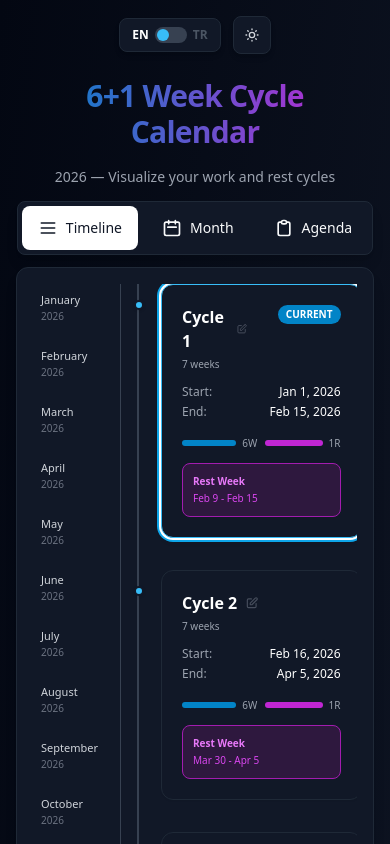
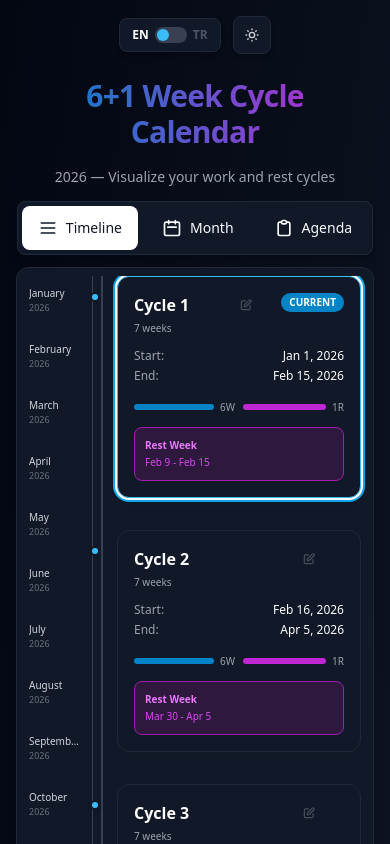
Before and after one commit to iamkeremaydin/6week-2026, a Next.js app: page / in a window 390 px wide. Shown: the top 844 px of the page. Built offline with nearby package versions, Linux system fonts and the light colour scheme.

Commit message:
UI improvements mobile cycle box

```diff
--- a/components/calendar/CalendarView.tsx
+++ b/components/calendar/CalendarView.tsx
@@ -128,7 +128,7 @@ export function CalendarView({
         {/* Main content area */}
         <div className="grid lg:grid-cols-[1fr_280px] xl:grid-cols-[1fr_320px] gap-3 sm:gap-4">
           {/* Calendar views */}
-          <div className="bg-white dark:bg-gray-900 rounded-xl p-4 sm:p-3 md:p-4 shadow-lg border border-gray-200 dark:border-gray-800 min-h-[500px] lg:min-h-[700px] overflow-x-hidden">
+          <div className="bg-white dark:bg-gray-900 rounded-xl p-2 sm:p-3 md:p-4 shadow-lg border border-gray-200 dark:border-gray-800 min-h-[500px] lg:min-h-[700px] overflow-x-hidden">
             <Suspense fallback={
               <div className="flex items-center justify-center h-[500px]">
                 <div className="animate-spin rounded-full h-12 w-12 border-b-2 border-work-500"></div>
--- a/components/calendar/YearTimeline.tsx
+++ b/components/calendar/YearTimeline.tsx
@@ -164,9 +164,9 @@ export function YearTimeline({ blocks, currentBlock }: YearTimelineProps) {
 
   return (
     <div className="w-full h-full overflow-y-auto overflow-x-hidden">
-      <div className="flex gap-4 sm:gap-6 md:gap-8 min-h-[800px] relative px-2 sm:px-4">
+      <div className="flex gap-2 sm:gap-6 md:gap-8 min-h-[800px] relative px-1 sm:px-4 max-w-full">
         {/* Left side - Months (no emojis, cleaner design) */}
-        <div className="flex-shrink-0 w-20 sm:w-24 border-r border-gray-200 dark:border-gray-700">
+        <div className="flex-shrink-0 w-16 sm:w-24 border-r border-gray-200 dark:border-gray-700">
           <div className="sticky top-0 space-y-2 pr-3">
             {MONTHS.map((month, index) => {
               const hasCycle = monthToCycleMap.has(index);
@@ -186,10 +186,10 @@ export function YearTimeline({ blocks, currentBlock }: YearTimelineProps) {
                       : 'hover:bg-gray-50 dark:hover:bg-gray-800/50'}
                   `}
                 >
-                  <span className="text-[11px] sm:text-xs font-medium text-gray-700 dark:text-gray-300">
+                  <span className="text-[10px] sm:text-xs font-medium text-gray-700 dark:text-gray-300 truncate">
                     {month}
                   </span>
-                  <span className="text-[10px] text-gray-500 dark:text-gray-500">
+                  <span className="text-[9px] sm:text-[10px] text-gray-500 dark:text-gray-500">
                     2026
                   </span>
                 </m.div>
@@ -199,12 +199,12 @@ export function YearTimeline({ blocks, currentBlock }: YearTimelineProps) {
         </div>
 
         {/* Right side - Cycles */}
-        <div className="flex-1 relative" style={{ minHeight: "800px" }}>
+        <div className="flex-1 relative min-w-0" style={{ minHeight: "800px" }}>
           {/* Timeline line */}
           <div className="absolute left-0 top-0 bottom-0 w-0.5 bg-gray-300 dark:bg-gray-700" />
 
           {/* Cycles with increased spacing */}
-          <div className="ml-6 sm:ml-8 space-y-8 sm:space-y-6">
+          <div className="ml-4 sm:ml-8 space-y-8 sm:space-y-6">
             {cycles.map((cycle, cycleIndex) => {
               const isCurrentCycle = cycle.weeks.some(week =>
                 currentBlock && isSameWeek(week.start, currentBlock.start)
@@ -247,21 +247,21 @@ export function YearTimeline({ blocks, currentBlock }: YearTimelineProps) {
                     animate={{ scaleY: 1 }}
                     transition={{ delay: cycleIndex * 0.1 + 0.1, duration: 0.5 }}
                     className={`
-                      w-full sm:w-[420px] md:w-[480px] rounded-xl bg-white dark:bg-gray-900 border
+                      w-full max-w-full sm:w-[420px] md:w-[480px] rounded-xl bg-white dark:bg-gray-900 border
                       ${isCurrentCycle
                         ? "border-work-500 dark:border-work-400 shadow-md"
                         : isHovered
                         ? "border-work-400 dark:border-work-500 shadow-lg bg-work-50/50 dark:bg-work-950/20"
                         : "border-gray-200 dark:border-gray-800 shadow-sm hover:shadow-md"}
                       ${cycleIndex === 0 && showNamingHint ? "ring-2 ring-work-400 dark:ring-work-500 ring-offset-2" : ""}
-                      p-5 sm:p-4 transition-all duration-200
+                      p-4 sm:p-4 md:p-5 transition-all duration-200
                     `}
                     style={{ transformOrigin: "top" }}
                   >
                     {/* Header with editable cycle name */}
                     <div className="mb-4">
                       <div className="flex items-start justify-between mb-3">
-                        <div className="flex-1 mr-3">
+                        <div className="flex-1 mr-2 sm:mr-3 min-w-0">
                           {isEditing ? (
                             <input
                               type="text"
@@ -271,16 +271,16 @@ export function YearTimeline({ blocks, currentBlock }: YearTimelineProps) {
                               onKeyDown={(e) => handleKeyDown(e, cycle.cycleNumber)}
                               placeholder={t('cyclePlaceholder')}
                               autoFocus
-                              className="w-full text-base sm:text-lg font-bold text-gray-900 dark:text-white bg-transparent border-b-2 border-work-500 dark:border-work-400 focus:outline-none pb-1"
+                              className="w-full text-lg sm:text-lg font-bold text-gray-900 dark:text-white bg-gray-50 dark:bg-gray-800 border-2 border-work-500 dark:border-work-400 rounded-lg px-4 py-3 sm:px-3 sm:py-2 focus:outline-none focus:ring-2 focus:ring-work-400 dark:focus:ring-work-500 focus:border-transparent"
                             />
                           ) : (
                             <button
                               onClick={() => handleCycleNameClick(cycle.cycleNumber)}
-                              className="group w-full text-left"
+                              className="group w-full text-left min-w-0"
                               title={t('clickToEditCycleName')}
                             >
-                              <div className="flex items-center gap-2">
-                                <span className="text-base sm:text-lg font-bold text-gray-900 dark:text-white">
+                              <div className="flex items-center gap-2 min-w-0">
+                                <span className="text-base sm:text-lg font-bold text-gray-900 dark:text-white truncate flex-1 min-w-0">
                                   {cycleName || `${tCalendar('cycle')} ${cycle.cycleNumber}`}
                                 </span>
                                 {/* Subtle edit indicator - only shown for default (unedited) cycle names */}
```
